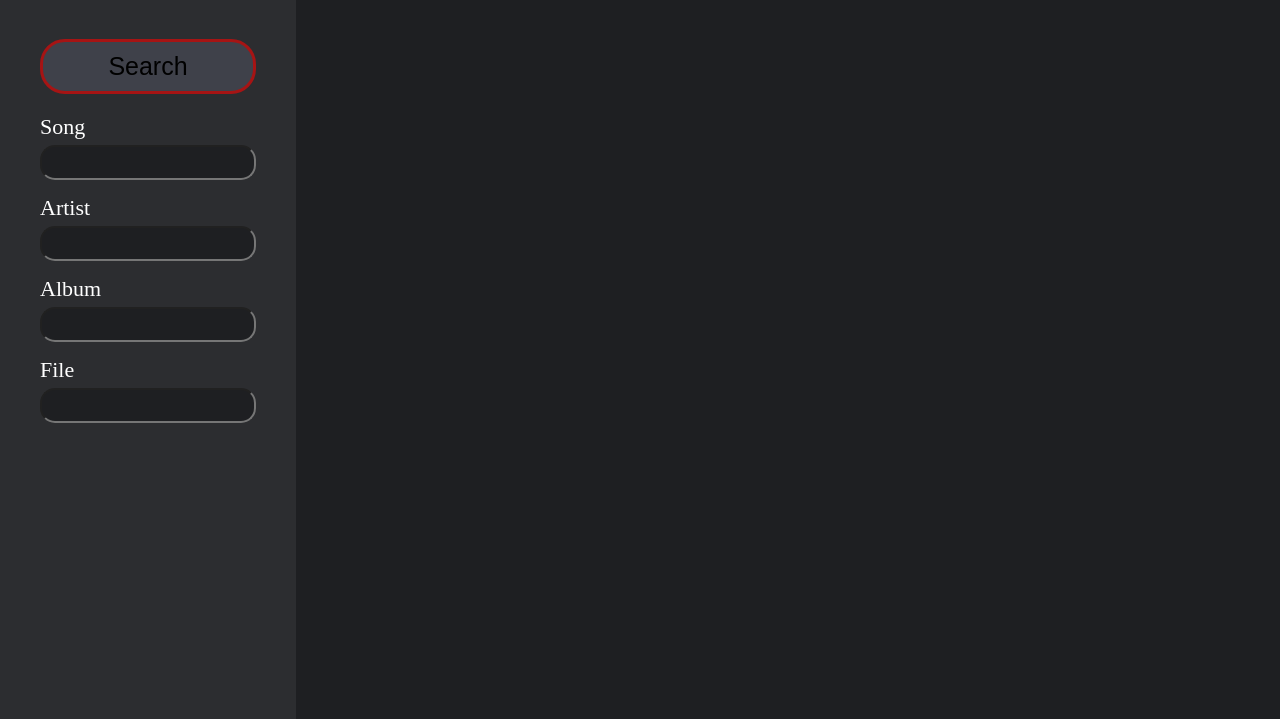
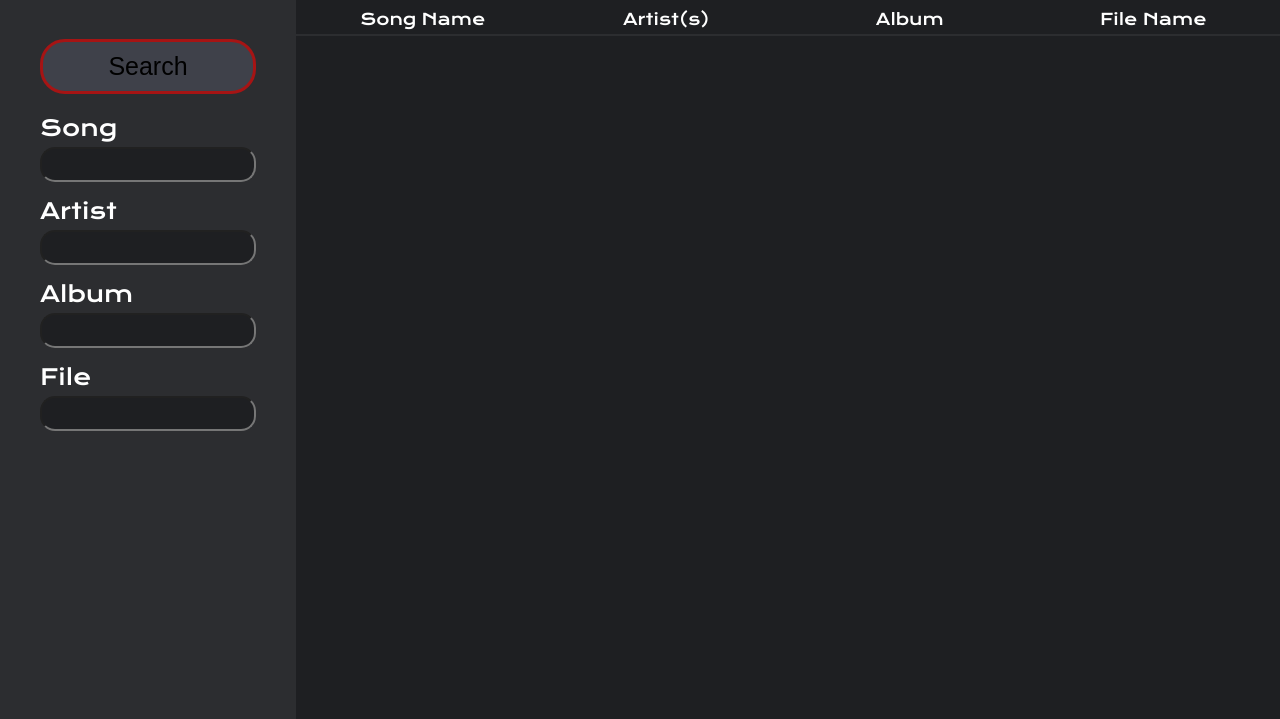
Before and after one commit to chuongCode/kurator-music, a plain HTML site: page index.html in a window 1280 px wide. Shown: the part 81-800 px from the top of the page. Drawn offline with nearby package versions, Linux system fonts and the light colour scheme.

Commit message:
Added search results header labels

```diff
--- a/css/styles.css
+++ b/css/styles.css
@@ -16,6 +16,7 @@ header {
     padding-left: 20px;
     display: flex;
     align-items: center;
+    font-family: 'Krona One', sans-serif;
 }
 
 .container {
@@ -24,11 +25,12 @@ header {
     width: 100%;
     height: 90vh;
     display: flex;
+    font-family: 'Krona One', sans-serif;
 }
 
 .sidebar {
     flex: 0 0 20%; /* this means the sidebar will not grow or shrink and will always take up 25% of the container's width */
-    background: #2C2D30; /* replace with your preferred color */
+    background: #2C2D30;
     color: white;
     padding: 20px;
 }
@@ -36,7 +38,7 @@ header {
 .main-area {
     flex: 1; /* this means the main area will take up the remaining space in the container */
     background: #1E1F22;
-    padding: 20px;
+    padding-top: 5px;
 }
 
 footer {
@@ -90,14 +92,13 @@ button::before {
     width: 100%;
     height: 100%;
     border-radius: 50%;
-    background: #000000;
     transition: .5s;
     transform: scale(.9);
     z-index: -1;
 }
 
 button:hover::before {
-    transform: scale(1.1);
+    transform: scale(1);
     box-shadow: 0 0 15px #A61414;
 }
 
@@ -105,4 +106,19 @@ button:hover {
     color: #A61414;
     box-shadow: 0 0 20px #A61414;
     text-shadow: 0 0 15px #A61414;
+    border: 3px solid #bd1717;
 }
+
+.results-header {
+    display: flex;
+    justify-content: space-between;
+    border-bottom: 2px solid #2C2D30;
+    padding: 5px;
+    color: #FFFFFF;
+    font-size: 16px;
+}
+
+.label {
+    flex: 1;
+    text-align: center;
+}
--- a/index.html
+++ b/index.html
@@ -4,6 +4,7 @@
     <meta charset="UTF-8">
     <title>Kurator Music Database</title>
     <link rel="stylesheet" type="text/css" href="css/styles.css">
+    <link href="https://fonts.googleapis.com/css2?family=Krona+One&display=swap" rel="stylesheet">
 </head>
 <body>
     <header>
@@ -39,6 +40,12 @@
 
         <main class="main-area">
             <!-- insert search results here -->
+            <div class="results-header">
+                <div class="label">Song Name</div>
+                <div class="label">Artist(s)</div>
+                <div class="label">Album</div>
+                <div class="label">File Name</div>
+            </div>
         </main>
     </div>
 
```
